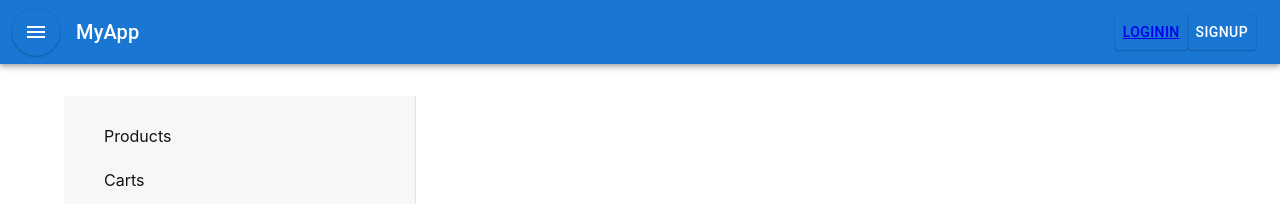
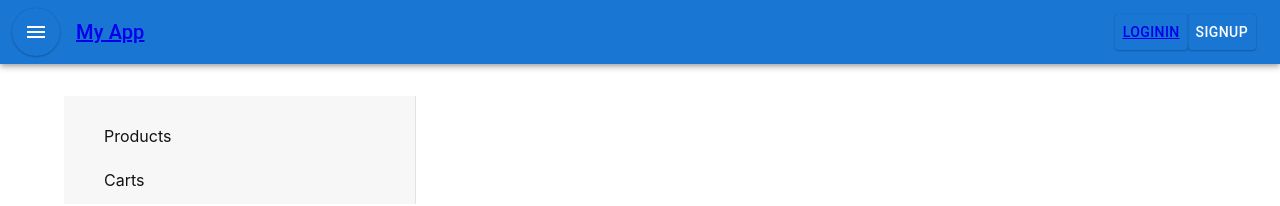
Before and after one commit to Sawrozzz/page_routing_react, a React (Create React App) app: page / in a window 1280 px wide. Shown: the top 206 px of the page. Built offline with nearby package versions, Linux system fonts and the light colour scheme.

Commit message:
adding Home button that take page to home section

```diff
--- a/src/Header.js
+++ b/src/Header.js
@@ -25,7 +25,7 @@ export default function ButtonAppBar() {
             <MenuIcon />
           </IconButton>
           <Typography variant="h6" component="div" sx={{ flexGrow: 1 }}>
-            MyApp
+           <Link to={'/'}>My App</Link>
           </Typography>
 
           <Button color='inherit'><Link to={`/login`}>LoginIn</Link></Button>
```
